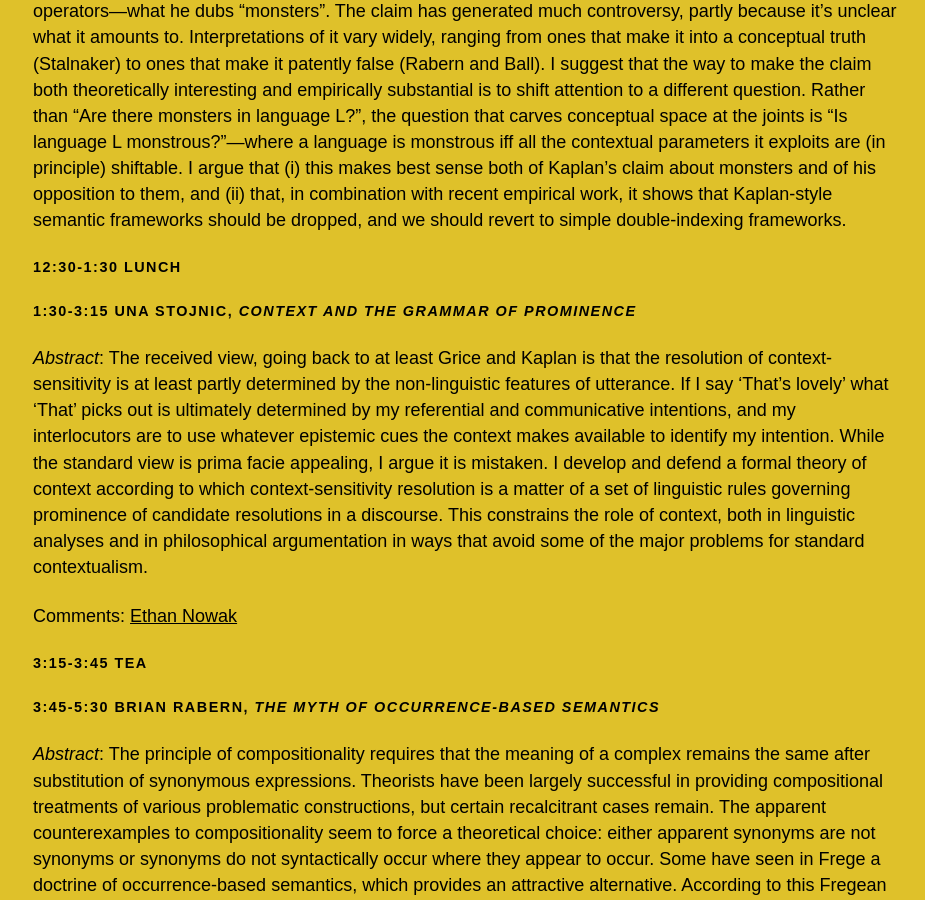
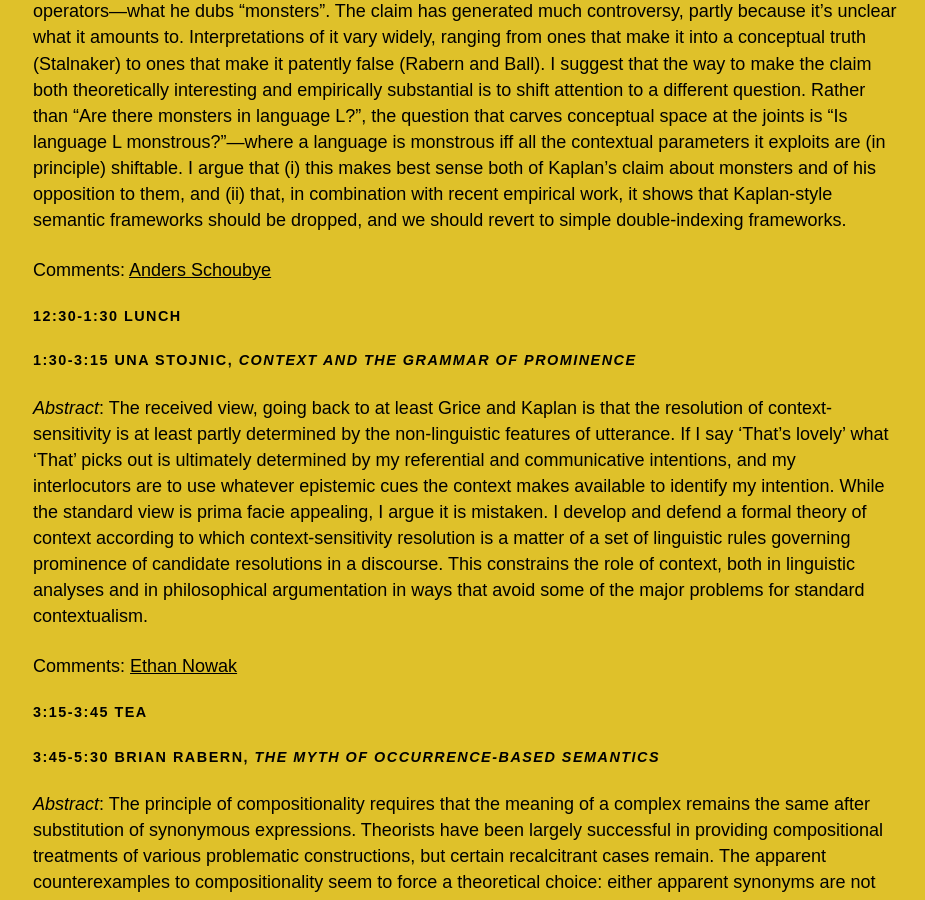
Before and after one commit to danielrothschild/danielrothschild.github.io, a Jekyll site: the page built from _pages/50_context_var.md, in a window 1280 px wide and 900 px high, scrolled down 838 px. Shown: the whole window, without its empty margins (175-1100 px from the left). Built offline with Jekyll 4.4.1, drawn with Linux system fonts in a browser that asks for light colours; comment, search, counter and statistics services are not loaded.

Commit message:
added anders

```diff
--- a/_pages/50_context_var.md
+++ b/_pages/50_context_var.md
@@ -38,6 +38,9 @@ Date: 13 May 2017 (11 - 5:30pm)
 
 *Abstract*: Kaplan famously asserted that natural language (or at least, English) contains no context-shifting operators—what he dubs "monsters". The claim has generated much controversy, partly because it's unclear what it amounts to. Interpretations of it vary widely, ranging from ones that make it into a conceptual truth (Stalnaker) to ones that make it patently false (Rabern and Ball). I suggest that the way to make the claim both theoretically interesting and empirically substantial is to shift attention to a different question. Rather than "Are there monsters in language L?", the question that carves conceptual space at the joints is "Is language L monstrous?"—where a language is monstrous iff all the contextual parameters it exploits are (in principle) shiftable. I argue that (i) this makes best sense both of Kaplan's claim about monsters and of his opposition to them, and (ii) that, in combination with recent empirical work, it shows that Kaplan-style semantic frameworks should be dropped, and we should revert to simple double-indexing frameworks.
 
+Comments: [Anders Schoubye](http://schoubye.org/)
+
+
 <span class ="titleblack">12:30-1:30 Lunch </span>
 
 <span class ="titleblack">1:30-3:15 Una Stojnic, *Context and The Grammar of Prominence* </span>
```
